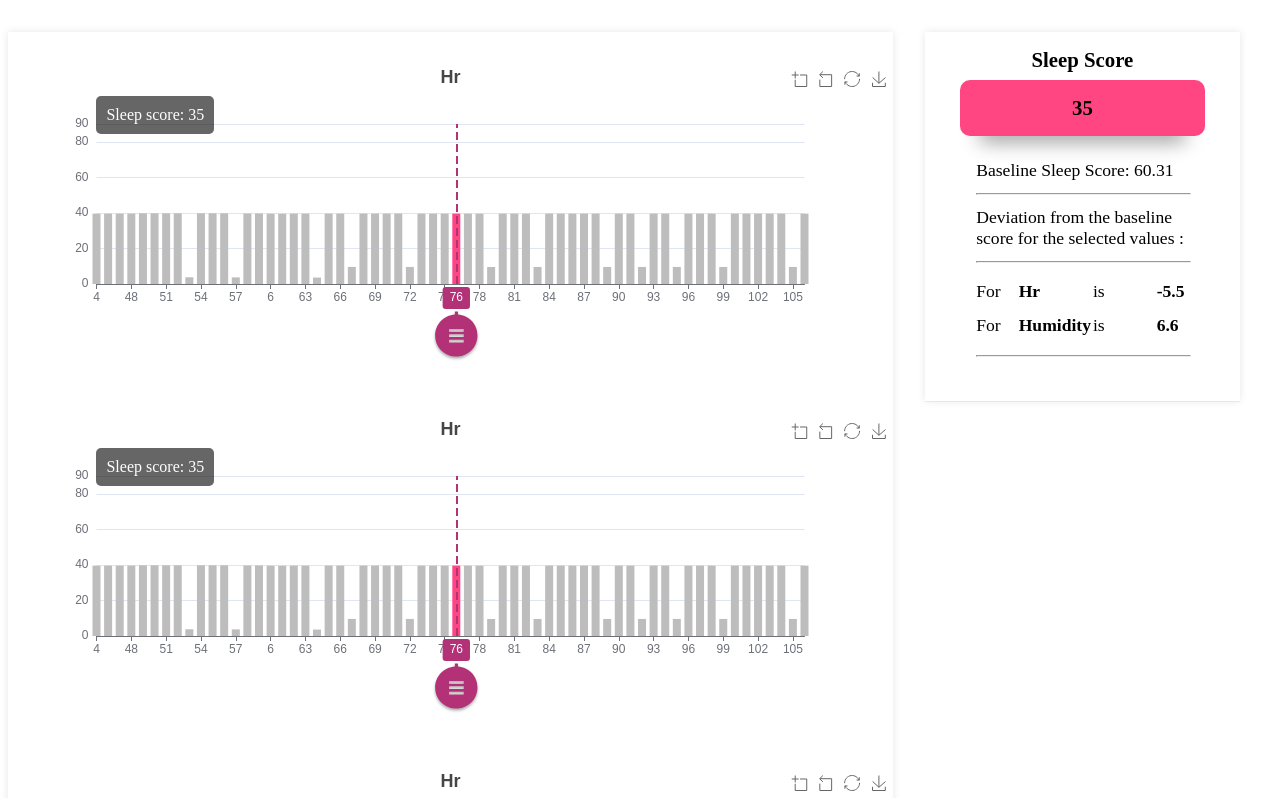
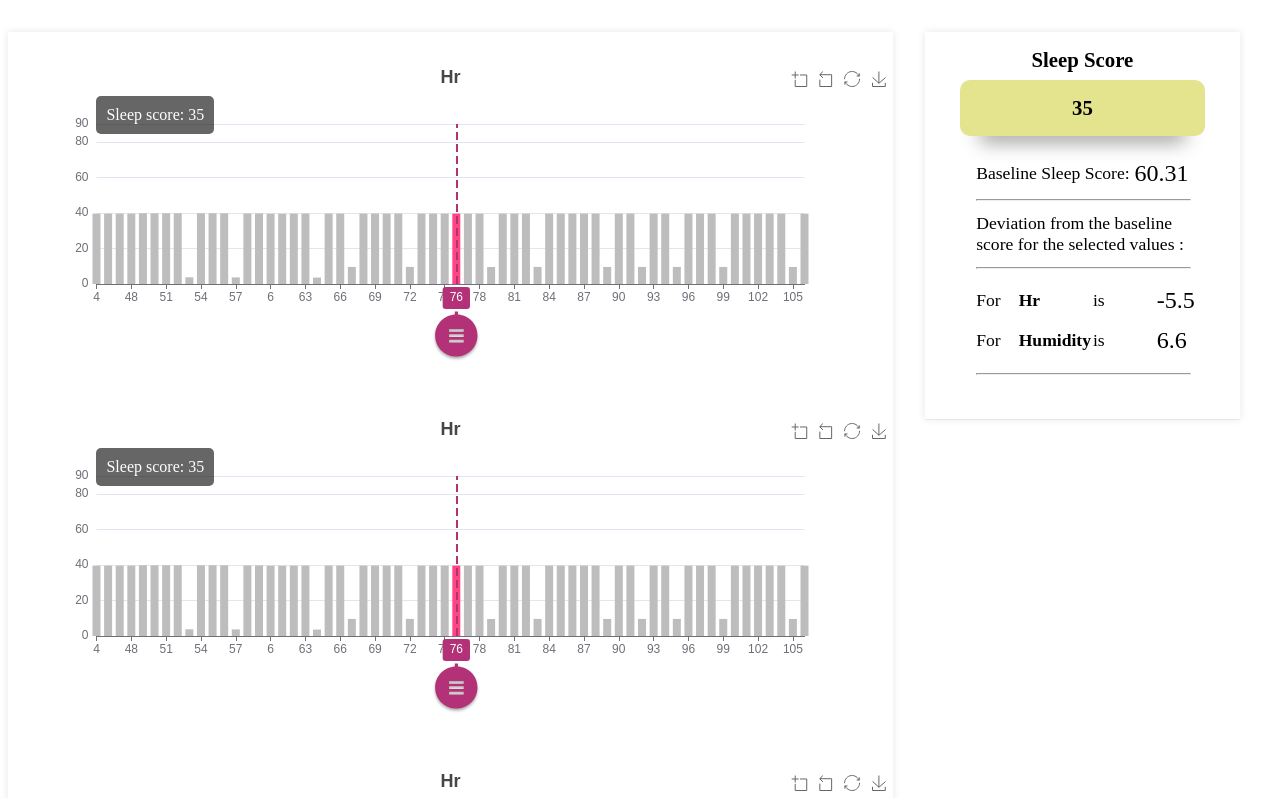
Before and after one commit to ali14taghavi4/maryamapp, a React (Create React App) app: page / in a window 1280 px wide. Shown: the top 798 px of the page. Built offline with nearby package versions, Linux system fonts and the light colour scheme.

Commit message:
bg color, font size, array index

```diff
--- a/src/components/ExplainBox/explainBox.js
+++ b/src/components/ExplainBox/explainBox.js
@@ -2,13 +2,17 @@ import React from "react";
 import classes from './explainBox.module.css';
 import _ from "lodash";
 
-const ExplainBox = ({combinationResult, explainerData, baseLine}) => {
+const ExplainBox = ({ combinationResultBg, combinationResult, explainerData, baseLine }) => {
+    const explainerDataArray = [];
+    for (let key in explainerData) {
+        explainerDataArray.push({ key, value: explainerData[key] })
+    }
     return (
         <div className={classes.explain_box}>
             <span>Sleep Score</span>
             {
                 combinationResult &&
-                <div className={classes.combination_result}>
+                <div style={{ "backgroundColor": combinationResultBg }} className={classes.combination_result}>
                     {
                         combinationResult
                     }
@@ -18,17 +22,17 @@ const ExplainBox = ({combinationResult, explainerData, baseLine}) => {
             {
                 explainerData &&
                 <div className={classes.explainerItemsContainer}>
-                    <span>Baseline Sleep Score:  {baseLine}</span>
+                    <span className={classes.baseLineSleepScore}>Baseline Sleep Score:  <span className={classes.numberSpan}>{baseLine}</span></span>
                     <hr className={classes.divider}/>
                     <span>Deviation from the baseline score for the selected values : </span>
                     <hr className={classes.divider}/>
                     {
-                        Object.keys(explainerData).map(item => (
+                        explainerDataArray.map(item => (
                             <div className={classes.explainerItem}>
                                 <span>For</span>
-                                <span className={classes.bolder}>{_.startCase(item)}</span>
+                                <span className={classes.bolder}>{_.startCase(item.key)}</span>
                                 <span>is</span>
-                                <span className={classes.bolder}>{explainerData[item]}</span>
+                                <span className={`${classes.bolder} ${classes.numberSpan}`}>{item.value}</span>
                             </div>
                         ))
                     }
--- a/src/components/ExplainBox/explainBox.module.css
+++ b/src/components/ExplainBox/explainBox.module.css
@@ -46,6 +46,19 @@
     width: 100%;
     margin: .4rem 0;
     display: grid;
+    align-items: center;
     grid-template-columns: 15% 30% 25% 30%;
     column-gap: 5%;
 }
+
+.baseLineSleepScore {
+    display: flex;
+    align-items: center;
+    justify-content: space-between;
+    width: 100%;
+}
+
+.numberSpan {
+    font-size: 1.5rem;
+    font-weight: 500;
+}
--- a/src/containers/ChartsContainer/chartContainer.js
+++ b/src/containers/ChartsContainer/chartContainer.js
@@ -1114,10 +1114,12 @@ const unique = {
     ],
     base_line: 60.31,
     single_prediction: 35,
+    color: "#E3E48D",
     explainer: { "hr": -5.5, "humidity": 6.6 }
 }
 
 const predict = {
+    "color": "#E3E48D",
     "base_line": 60.31,
     "single_prediction": "34.54",
     "y_predictions": {
@@ -1423,6 +1425,7 @@ function ChartsContainer() {
     const [combinationResult, setCombinationResult] = useState(0);
     const [explainerData, setExplainerData] = useState()
     const [baseLine, setBaseLine] = useState()
+    const [combinationResultBg, setCombinationResultBg] = useState()
     const getDefaultData = async () => {
         // comment this section
         let selectedVals = {};
@@ -1436,6 +1439,7 @@ function ChartsContainer() {
         setCombinationResult(result);
         setExplainerData(unique.explainer)
         setBaseLine(unique.base_line)
+        setCombinationResultBg(unique.color)
         // uncomment this section
         // try {
         // // fetch("mocks/synthetic_data_sorted.json", {
@@ -1457,6 +1461,7 @@ function ChartsContainer() {
         //     const result = parseFloat(res.single_prediction);
         //     setCombinationResult(result);
         //     setExplainerData(res.explainer)
+        //     setCombinationResultBg(res.color)
         //     setBaseLine(res.base_line)
         //     });
         // } catch (err) {
@@ -1484,6 +1489,7 @@ function ChartsContainer() {
         //     setCombinationResult(result);
         //     setDynamicY(res.y_predictions);
         //     setBaseLine(res.base_line)
+        //     setCombinationResultBg(res.color)
         //     setExplainerData(res.explainer)
         //     setLoading(false);
         // });
@@ -1491,6 +1497,7 @@ function ChartsContainer() {
         setCombinationResult(parseFloat(predict.single_prediction))
         setDynamicY(predict.y_predictions)
         setBaseLine(predict.base_line)
+        setCombinationResultBg(predict.color)
         setExplainerData(predict.explainer)
     };
 
@@ -1526,7 +1533,12 @@ function ChartsContainer() {
                     ))
                 }
             </div>
-            <ExplainBox baseLine={baseLine} explainerData={explainerData} combinationResult={combinationResult}/>
+            <ExplainBox
+                baseLine={baseLine}
+                explainerData={explainerData}
+                combinationResult={combinationResult}
+                combinationResultBg={combinationResultBg}
+            />
         </div>
     );
 }
```
